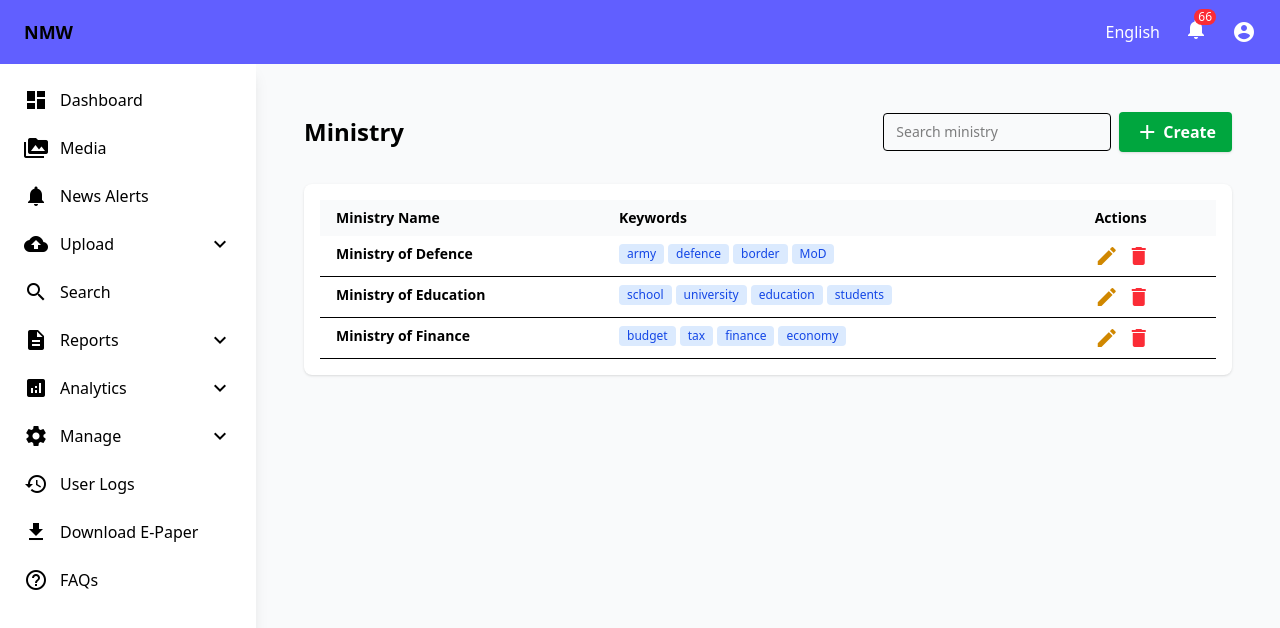
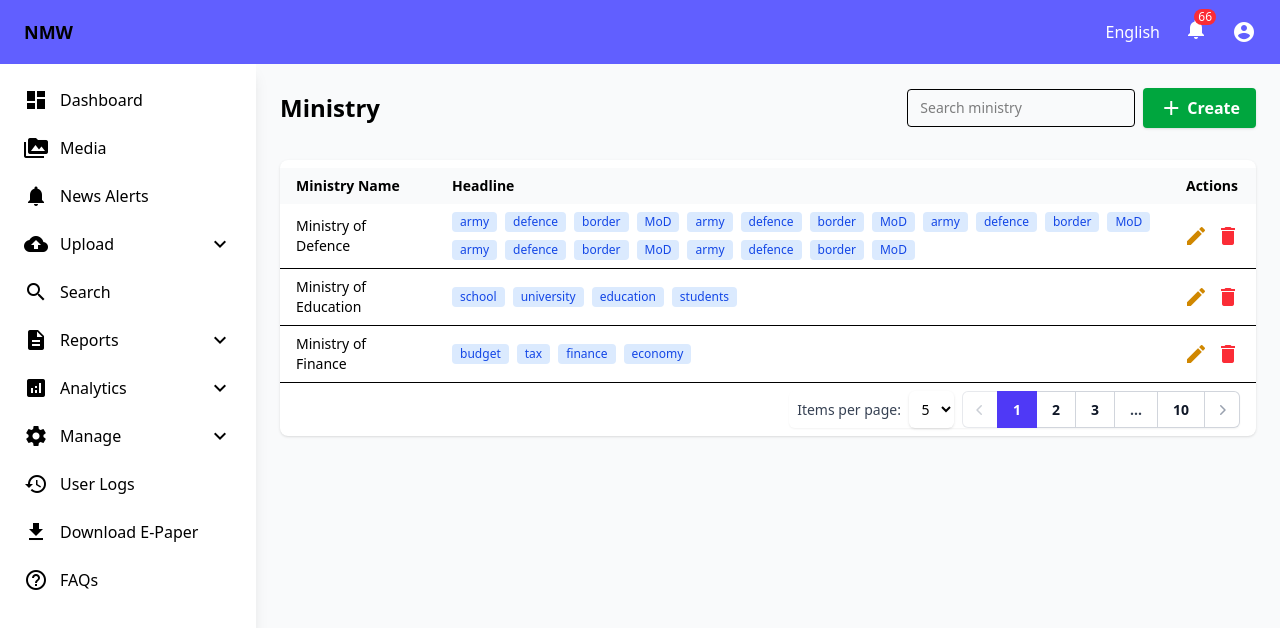
Before and after one commit to HarshilPanchal23/nmw, a Next.js app: page /manage/ministry in a window 1280 px wide. Shown: the top 628 px of the page. Built offline with nearby package versions, Linux system fonts and the light colour scheme.

Commit message:
add cutom keyword

```diff
--- a/app/(root)/manage/ministry/page.tsx
+++ b/app/(root)/manage/ministry/page.tsx
@@ -1,10 +1,19 @@
 'use client';
+import Pagination from '@/app/components/elements/Pagination';
+import DynamicTable, { Column } from '@/app/components/elements/Table';
 import React, { useState } from 'react';
 
-const initialMinistries = [
+type keyword = string[]
+interface initialMinistries {
+  name: string;
+  keywords: keyword;
+}
+
+
+const initialMinistries: initialMinistries[] = [
   {
     name: 'Ministry of Defence',
-    keywords: ['army', 'defence', 'border', 'MoD']
+    keywords: ['army', 'defence', 'border', 'MoD','army', 'defence', 'border', 'MoD','army', 'defence', 'border', 'MoD','army', 'defence', 'border', 'MoD','army', 'defence', 'border', 'MoD']
   },
   {
     name: 'Ministry of Education',
@@ -15,6 +24,23 @@ const initialMinistries = [
     keywords: ['budget', 'tax', 'finance', 'economy']
   }
 ];
+
+
+const columns: Column[] = [
+  { columnKey: "name", columnLabel: "Ministry Name", isSticky: true },
+  {
+    columnKey: "keywords", columnLabel: "Headline",
+    render: (value: keyword) => <div className="flex gap-2 flex-wrap">
+      {
+        value.map((kw, i) => (
+          <span key={i} className="bg-blue-100 text-blue-700 rounded px-2 py-0.5 text-xs">{kw}</span>
+        ))
+      }
+    </div>
+
+  }
+];
+
 
 const ministryOptions = [
   'Ministry of Defence',
@@ -118,7 +144,7 @@ export default function MinistryPage() {
   };
 
   return (
-    <div className="p-6">
+    <div>
       {/* Add/Edit Modal */}
       {modalOpen && (
         <div className="fixed inset-0 z-50 flex items-center justify-center bg-black bg-opacity-40 backdrop-blur-sm">
@@ -168,7 +194,7 @@ export default function MinistryPage() {
         <div className="fixed inset-0 z-50 flex items-center justify-center bg-black bg-opacity-40 backdrop-blur-sm">
           <div className="bg-white rounded-xl shadow-xl p-8 w-full max-w-md flex flex-col">
             <h2 className="text-xl font-bold mb-4">Delete Ministry</h2>
-            <p className="mb-4">Are you sure you want to delete <span className="font-bold">{ministries[deleteIdx].name}</span>?<br/>This action cannot be undone.</p>
+            <p className="mb-4">Are you sure you want to delete <span className="font-bold">{ministries[deleteIdx].name}</span>?<br />This action cannot be undone.</p>
             <div className="flex justify-end gap-2">
               <button onClick={() => setDeleteModalOpen(false)} className="bg-gray-200 text-gray-700 px-6 py-2 rounded font-semibold">Cancel</button>
               <button onClick={handleDelete} className="bg-red-500 text-white px-6 py-2 rounded font-semibold">Delete</button>
@@ -189,37 +215,60 @@ export default function MinistryPage() {
           </button>
         </div>
       </div>
-      <div className="bg-white rounded-lg shadow p-4 overflow-x-auto">
-        <table className="min-w-full text-sm">
-          <thead>
-            <tr className="bg-gray-50">
-              <th className="px-4 py-2 text-left font-semibold">Ministry Name</th>
-              <th className="px-4 py-2 text-left font-semibold">Keywords</th>
-              <th className="px-4 py-2 text-left font-semibold">Actions</th>
-            </tr>
-          </thead>
-          <tbody>
-            {ministries.map((row, idx) => (
-              <tr key={idx} className="border-b hover:bg-gray-50 align-top">
-                <td className="px-4 py-2 font-semibold whitespace-nowrap">{row.name}</td>
-                <td className="px-4 py-2">
-                  <div className="flex flex-wrap gap-1">
-                    {row.keywords.map((kw, i) => (
-                      <span key={i} className="bg-blue-100 text-blue-700 rounded px-2 py-0.5 text-xs">{kw}</span>
-                    ))}
-                  </div>
-                </td>
-                <td className="px-4 py-2">
-                  <div className="flex gap-2">
-                    <span className="material-icons text-yellow-600 cursor-pointer" onClick={() => openEditModal(idx)}>edit</span>
-                    <span className="material-icons text-red-500 cursor-pointer" onClick={() => openDeleteModal(idx)}>delete</span>
-                  </div>
-                </td>
-              </tr>
-            ))}
-          </tbody>
-        </table>
+      {/* Table */}
+      <div className="py-2 rounded-lg  bg-white shadow">
+        <DynamicTable tableData={initialMinistries} columns={columns} rowActions={(row: initialMinistries, idx: number) =>
+          <div className="flex gap-2">
+            <span className="material-icons text-yellow-600 cursor-pointer" onClick={() => openEditModal(idx)}>edit</span>
+            <span className="material-icons text-red-500 cursor-pointer" onClick={() => openDeleteModal(idx)}>delete</span>
+          </div>
+        } />
+        <div className="flex  px-4 pt-2 justify-end">
+          <Pagination
+            currentPage={1}
+            onPageChange={() => { }}
+            onPageSize={() => { }}
+            pageSize={5}
+            totalPages={10}
+          />
+        </div>
       </div>
+
     </div>
   );
 }
+
+
+
+
+// <div className="bg-white rounded-lg shadow p-4 overflow-x-auto">
+// <table className="min-w-full text-sm">
+//   <thead>
+//     <tr className="bg-gray-50">
+//       <th className="px-4 py-2 text-left font-semibold">Ministry Name</th>
+//       <th className="px-4 py-2 text-left font-semibold">Keywords</th>
+//       <th className="px-4 py-2 text-left font-semibold">Actions</th>
+//     </tr>
+//   </thead>
+//   <tbody>
+//     {ministries.map((row, idx) => (
+//       <tr key={idx} className="border-b hover:bg-gray-50 align-top">
+//         <td className="px-4 py-2 font-semibold whitespace-nowrap">{row.name}</td>
+//         <td className="px-4 py-2">
+//           <div className="flex flex-wrap gap-1">
+//             {row.keywords.map((kw, i) => (
+//               <span key={i} className="bg-blue-100 text-blue-700 rounded px-2 py-0.5 text-xs">{kw}</span>
+//             ))}
+//           </div>
+//         </td>
+//         <td className="px-4 py-2">
+//           <div className="flex gap-2">
+//             <span className="material-icons text-yellow-600 cursor-pointer" onClick={() => openEditModal(idx)}>edit</span>
+//             <span className="material-icons text-red-500 cursor-pointer" onClick={() => openDeleteModal(idx)}>delete</span>
+//           </div>
+//         </td>
+//       </tr>
+//     ))}
+//   </tbody>
+// </table>
+// </div>
--- a/app/(root)/media/page.tsx
+++ b/app/(root)/media/page.tsx
@@ -4,8 +4,9 @@ import DynamicTable, { Column } from "@/app/components/elements/Table";
 import React, { useState } from "react";
 import Select, { MultiValue, ActionMeta } from 'react-select';
 import { ministries,Option } from "@/app/enum/ministry";
+
 const columns: Column[] = [
-  { columnKey: "id", columnLabel: "News ID" },
+  { columnKey: "id", columnLabel: "News ID",isSticky:true },
   { columnKey: "headline", columnLabel: "Headline",
     render: (value) =>
       <div title={value} className="text-xs w-[380px] text-nowrap text-ellipsis whitespace-nowrap overflow-hidden font-semibold">{value}</div>,
--- a/app/components/elements/Table.tsx
+++ b/app/components/elements/Table.tsx
@@ -6,6 +6,7 @@ export type Column = {
   columnKey: string;
   isSticky?: boolean;
   minWidth?: string;
+  maxWidth ?: string;
   render?: (value: any, row: any) => React.ReactNode;
 };
 
@@ -13,7 +14,7 @@ type TableProps = {
   columns?: Column[];
   tableData: any[];
   handleSelect?: (selectedIds: string[]) => void;
-  rowActions?: (row: any) => React.ReactNode;
+  rowActions?: (row: any,rowIdx:number) => React.ReactNode;
 };
 
 const DynamicTable = ({ columns = [], tableData = [], handleSelect, rowActions }: TableProps) => {
@@ -38,7 +39,7 @@ const DynamicTable = ({ columns = [], tableData = [], handleSelect, rowActions }
   return (
     <div className="bg-white">
       <div className="overflow-x-auto w-200 min-w-full">
-        <table className="text-sm w-full">
+        <table className="text-sm w-full overflow-hidden">
           <thead>
             <tr className="bg-gray-50">
               {handleSelect && (
@@ -54,6 +55,7 @@ const DynamicTable = ({ columns = [], tableData = [], handleSelect, rowActions }
                     left: col.isSticky ? 0 : undefined,
                     right: col.isSticky ? 0 : undefined,
                     minWidth: col.minWidth || "auto",
+                    maxWidth:col.maxWidth || "auto"
                   }}
                 >
                  <div className="text-nowrap overflow-hidden text-ellipsis w-full"> {col.columnLabel || col.columnKey}</div>
@@ -93,7 +95,7 @@ const DynamicTable = ({ columns = [], tableData = [], handleSelect, rowActions }
                 ))}
                 {rowActions && (
                   <td className="px-4 sticky right-0 bg-white">
-                    {rowActions(row)}
+                    {rowActions(row,rowIdx)}
                   </td>
                 )}
               </tr>
```
Also changed, not shown: 2 other files (tests, documents, lock files or other folders).
